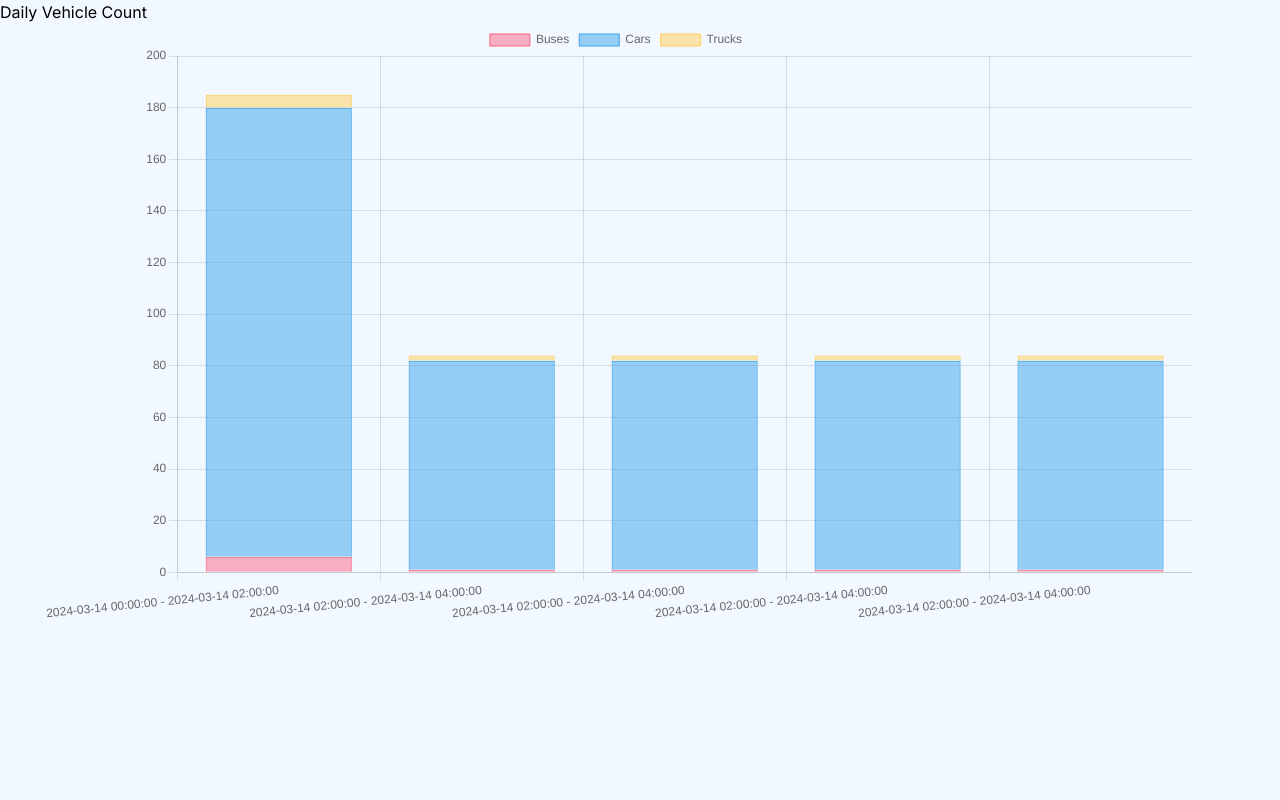
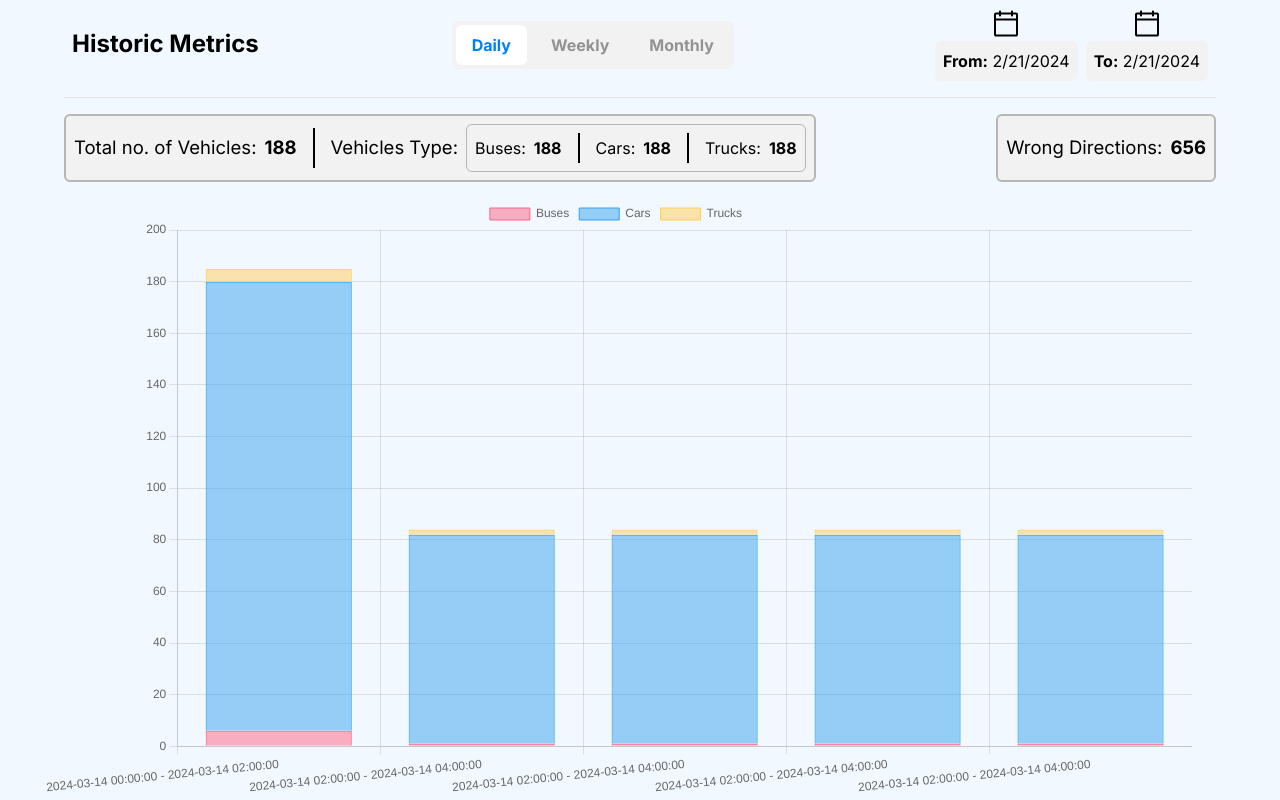
Before and after one commit to Ashishkkb/aniccavision, a Next.js app: page / in a window 1280 px wide. Built offline with nearby package versions, Linux system fonts and the light colour scheme.

Commit message:
Filters UI

```diff
--- a/package.json
+++ b/package.json
@@ -13,11 +13,13 @@
     "chart.js": "^4.4.2",
     "next": "14.1.0",
     "react": "^18",
+    "react-datepicker": "^6.4.0",
     "react-dom": "^18"
   },
   "devDependencies": {
     "@types/node": "^20",
     "@types/react": "^18",
+    "@types/react-datepicker": "^6.2.0",
     "@types/react-dom": "^18",
     "autoprefixer": "^10.0.1",
     "eslint": "^8",
--- a/src/app/components/DashboardGraph/MainGraphTest/index.tsx
+++ b/src/app/components/DashboardGraph/MainGraphTest/index.tsx
@@ -2,6 +2,10 @@
 
 import { useState, useEffect } from 'react';
 import StackedBarGraph from "../StackedGraph";
+import DatePicker from "react-datepicker";
+import Image from "next/image";
+import calendar from "../../../../../public/assets/CalendarBlank.svg";
+import "react-datepicker/dist/react-datepicker.css";
 
 interface GraphData {
   data: {
@@ -12,13 +16,50 @@ interface GraphData {
   label: string;
 }
 
+interface ACTIVE {
+  daily: boolean;
+  weekly: boolean;
+  monthly: boolean;
+}
+
 const MainGraphTest: React.FC = () => {
   const [graphData, setGraphData] = useState<GraphData[]>([]);
+  const [active, setActive] = useState<ACTIVE>({
+    'daily': true,
+    'weekly': false,
+    'monthly': false
+  });
+  const [startDate, setStartDate] = useState<Date>(new Date());
+  const [endDate, setEndDate] = useState<Date>(new Date());
 
   useEffect(() => {
     // Commented out the API call for now
+    function formatDate(date: Date) {
+      let d = new Date(date),
+          month = '' + (d.getMonth() + 1),
+          day = '' + d.getDate(),
+          year = d.getFullYear();
+
+      if (month.length < 2)
+          month = '0' + month;
+      if (day.length < 2)
+          day = '0' + day;
+
+      return [year, month, day].join('-');
+    }
+
+    const newStartDate = formatDate(startDate);
+    const newEndDate = formatDate(endDate);
+    const status = active.daily? 'DAILY': active.weekly? 'WEEKLY': 'MONTHLY';
+
     // const fetchData = async () => {
-    //   const response = await fetch('http://127.0.0.1:8000/vehicle_count?status=DAILY');
+    //   const response = await fetch(`http://127.0.0.1:8000/vehicle_count?status=${status}`, {
+    //     method: "GET",
+    //     body: {
+    //       "from_date": newStartDate.toString(),
+    //       "end_date": newEndDate
+    //     }
+    //   });
     //   const data = await response.json();
     //   setGraphData(data.graph_data);
     // };
@@ -59,10 +100,103 @@ const MainGraphTest: React.FC = () => {
 
   return (
     <div>
-      <h1>Daily Vehicle Count</h1>
+      <div className='flex items-center justify-between p-2 max-w-[90%] mx-auto'>
+        <h1 className='font-[700] text-[24px] leading-[32.4px]'>Historic Metrics</h1>
+        <div className='bg-[#f2f2f2] rounded-md p-1 w-fit'>
+          <button onClick={() => {
+            setActive(() => {
+              return {
+                weekly: false,
+                monthly: false,
+                daily: true
+              }
+            });
+          }} className={`${active.daily ? 'bg-white text-[#017EFA]' : 'text-[#939393]'} transition duration-300 ease-in-out font-[700] px-4 py-2 rounded-md`}>Daily</button>
+          <button onClick={() => {
+            setActive(() => {
+              return {
+                daily: false,
+                monthly: false,
+                weekly: true
+              }
+            });
+          }} className={`${active.weekly ? 'bg-white text-[#017EFA]' : 'text-[#939393]'} transition duration-300 ease-in-out mx-2 font-[700] px-4 py-2 rounded-md`}>Weekly</button>
+          <button onClick={() => {
+            setActive(() => {
+              return {
+                daily: false,
+                weekly: false,
+                monthly: true
+              }
+            });
+          }} className={`${active.monthly ? 'bg-white text-[#017EFA]' : 'text-[#939393]'} transition duration-300 ease-in-out font-[700] px-4 py-2 rounded-md`}>Monthly</button>
+        </div>
+        <div className='flex justify-between items-center'>
+          <DatePicker
+          selected={startDate}
+          onChange={(date: Date) => setStartDate(date)}
+          customInput={<CustomDateComponent type='From' onClick={onclick} date={startDate.toLocaleDateString()} />}
+          />
+          <DatePicker
+          selected={startDate}
+          onChange={(date: Date) => setStartDate(date)}
+          customInput={<CustomDateComponent type='To' onClick={onclick} date={startDate.toLocaleDateString()} />}
+          />
+        </div>
+      </div>
+      <div className='bg-[#E7E6E6] max-w-[90%] mx-auto mt-2 h-[1px]'></div>
+      <div className='flex my-4 max-w-[90%] mx-auto justify-between'>
+        <div className='rounded-md w-fit flex items-center border-[#B6B6B6] border-2 p-2 bg-[#f2f2f2]'>
+          <p className='font-[400] text-[18.5px]'>
+            Total no. of Vehicles:
+            <span className='ml-2 font-bold'>188</span>
+          </p>
+          <div className='bg-black h-[40px] mx-4 w-[2px]'></div>
+          <div className='flex items-center'>
+            <p className='font-[400] text-[18.5px]'>
+              Vehicles Type:
+            </p>
+            <div className='border-[#B6B6B6] ml-2 flex items-center rounded-md border p-2'>
+              <p>
+                Buses:
+                <span className='ml-2 font-bold'>188</span>
+              </p>
+              <div className='bg-black h-[30px] mx-4 w-[2px]'></div>
+              <p>
+                Cars:
+                <span className='ml-2 font-bold'>188</span>
+              </p>
+              <div className='bg-black h-[30px] mx-4 w-[2px]'></div>
+              <p>
+                Trucks:
+                <span className='ml-2 font-bold'>188</span>
+              </p>
+            </div>
+          </div>
+        </div>
+        <div className='border-[#B6B6B6] flex items-center justify-center rounded-md border-2 p-2 bg-[#f2f2f2]'>
+          <p className='font-[400] text-[18.5px]'>
+            Wrong Directions:
+            <span className='font-bold ml-2'>
+              656
+            </span>
+          </p>
+        </div>
+      </div>
       <StackedBarGraph graphData={graphData} />
     </div>
   );
 };
 
 export default MainGraphTest;
+
+function CustomDateComponent ({ date, onClick, type }: { date: string, onClick: any, type: string }) {
+  return (
+    <div onClick={onClick} className='flex flex-col ml-2 justify-center items-center'>
+      <Image src={calendar} alt='calendar' />
+      <div className='bg-[#f2f2f2] rounded-md p-2'>
+        <span className='font-bold'>{ type }:</span> { date }
+      </div>
+    </div>
+  )
+}
```
Also changed, not shown: public/assets/CalendarBlank.svg (added), 1 other file (tests, documents, lock files or other folders). Lines whose indentation alone changed are shown as unchanged.
